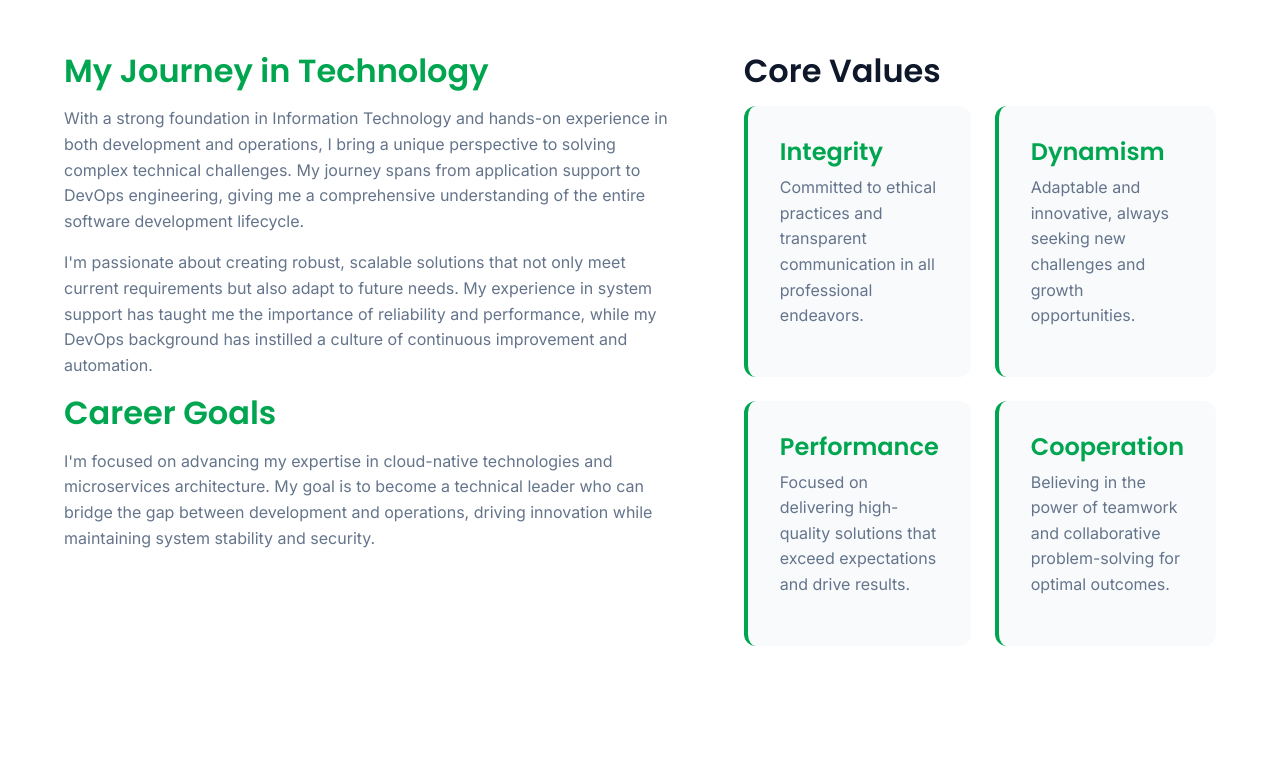
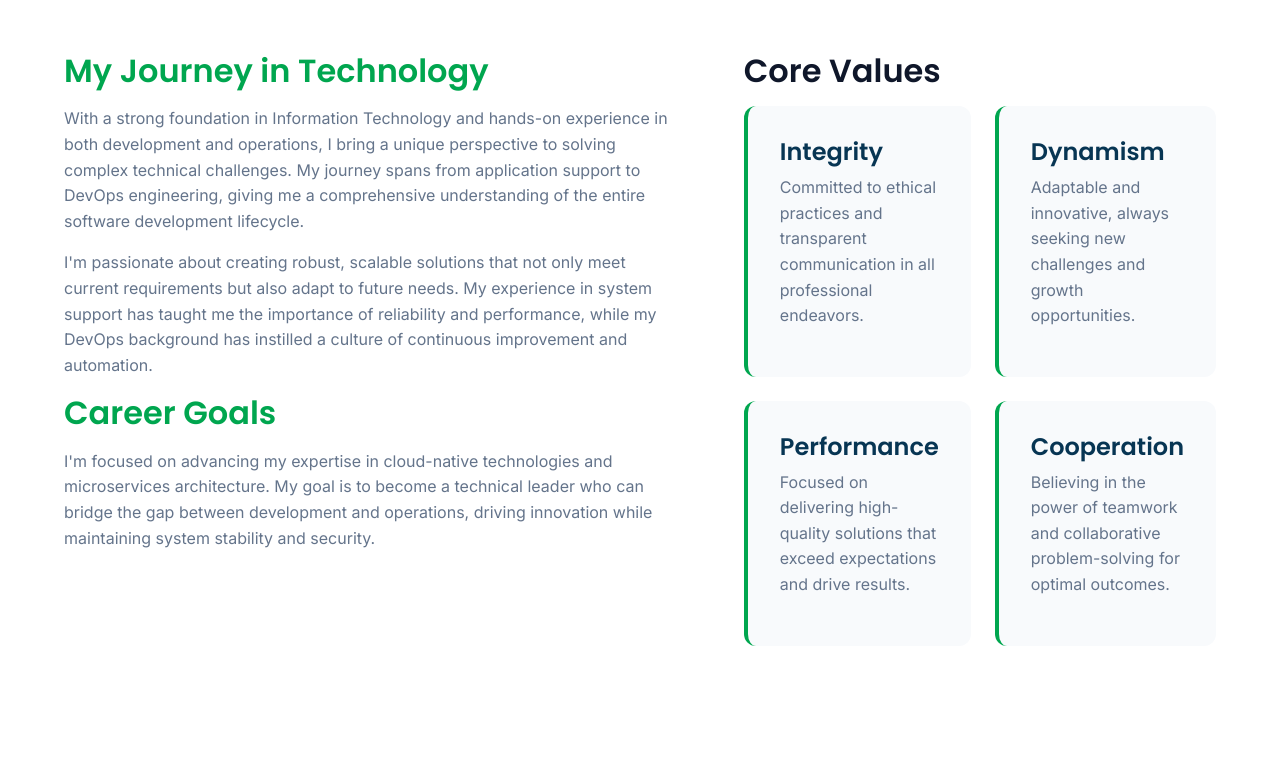
Before and after one commit to muretimiriti/Portfolio, a React (Vite) app: page / in a window 1280 px wide. Shown: the part 940-1718 px from the top of the page. Built offline with nearby package versions, Linux system fonts and the light colour scheme.

Commit message:
Update theme color in HTML and adjust color styles in CSS for consistency across components

```diff
--- a/index.html
+++ b/index.html
@@ -26,7 +26,7 @@
 
     <!-- Additional Meta Tags -->
     <meta name="robots" content="index, follow" />
-    <meta name="theme-color" content="#2563eb" />
+    <meta name="theme-color" content="#00A64F" />
     <link rel="canonical" href="https://victor-mureti-portfolio.herokuapp.com" />
 
     <!-- Preconnect to external domains -->
--- a/src/App.css
+++ b/src/App.css
@@ -232,7 +232,7 @@ main {
 }
 
 .value-card h4 {
-  color: var(--primary-blue);
+  color: #073553;
   margin-bottom: var(--spacing-sm);
 }
 
@@ -538,7 +538,7 @@ main {
 }
 
 .education-header h4 {
-  color: var(--primary-blue);
+  color: #073553;
   margin-bottom: var(--spacing-sm);
 }
 
@@ -602,7 +602,7 @@ main {
 }
 
 .certification-content h4 {
-  color: var(--primary-blue);
+  color: #073553;
   margin-bottom: var(--spacing-sm);
 }
 
--- a/src/components/Projects.tsx
+++ b/src/components/Projects.tsx
@@ -1,6 +1,6 @@
 import React from 'react';
 import { motion } from 'framer-motion';
-import { FaGithub, FaExternalLinkAlt, FaDocker, FaNodeJs, FaReact, FaDatabase } from 'react-icons/fa';
+import { FaGithub, FaExternalLinkAlt } from 'react-icons/fa';
 import canavilleImg from '../assets/canaville.png';
 import kikwetuImg from '../assets/kikwetu.png';
 import malikaleImg from '../assets/malikale.png';
@@ -250,7 +250,7 @@ const Projects: React.FC = () => {
           whileInView="visible"
           viewport={{ once: true }}
         >
-          {projects.map((project, index) => (
+          {projects.map((project) => (
             <motion.div
               key={project.title}
               className="project-card"
--- a/src/index.css
+++ b/src/index.css
@@ -108,6 +108,7 @@ h3 {
 
 h4 {
   font-size: 1.5rem;
+  color: #073553;
 }
 
 h5 {
```
